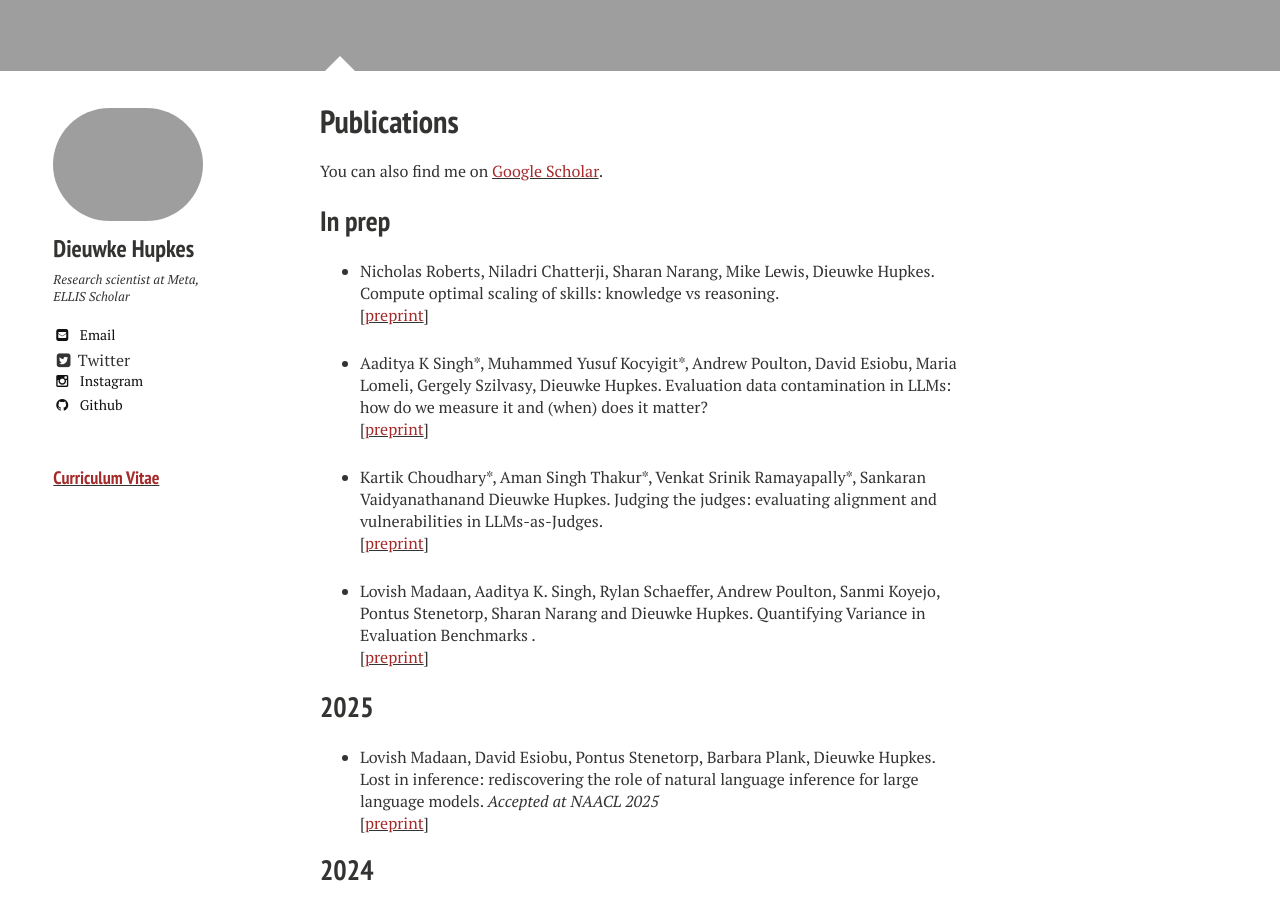
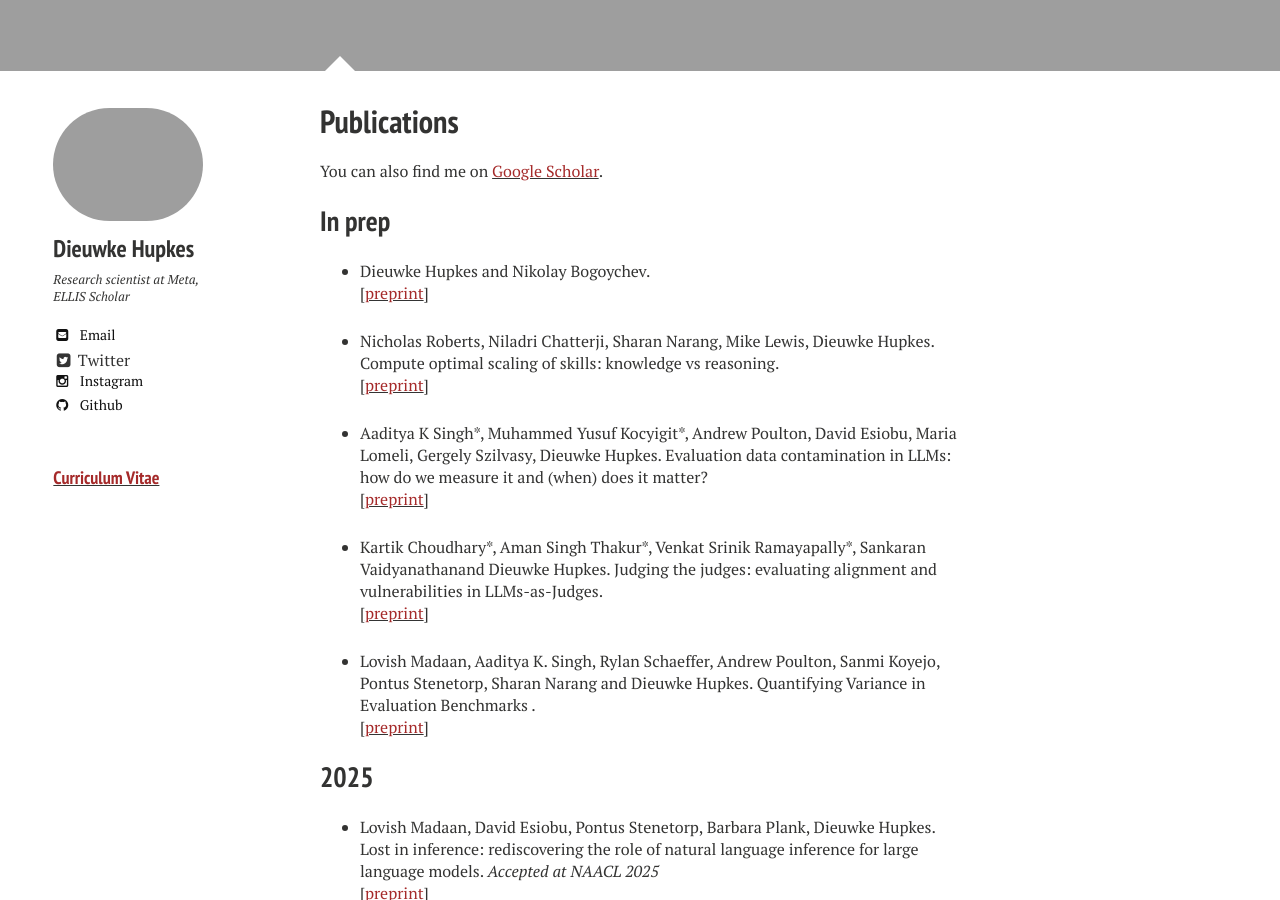
Before and after one commit to dieuwkehupkes/dieuwkehupkes.github.io, a Jekyll site: the page built from publications.md, in a window 1280 px wide and 900 px high, scrolled down 973 px. Built offline with Jekyll 4.4.1, drawn with Linux system fonts in a browser that asks for light colours; nearby versions of some CDN libraries.

Commit message:
Add multiloko pub

```diff
--- a/publications.md
+++ b/publications.md
@@ -13,6 +13,9 @@ image:
 You can also find me on <a href="https://scholar.google.com/citations?user=tAtSMTcAAAAJ&hl=en&oi=ao" target="_blank"><font color="brown">Google Scholar</font></a>.
 
 ## In prep
+
+* Dieuwke Hupkes and Nikolay Bogoychev.\\
+\[[<font color="brown">preprint</font>](https://arxiv.org/abs/2504.10356){:target="blank"}\]
 
 * Nicholas Roberts, Niladri Chatterji, Sharan Narang, Mike Lewis, Dieuwke Hupkes. Compute optimal scaling of skills: knowledge vs reasoning. \\
 \[[<font color="brown">preprint</font>](https://arxiv.org/abs/2503.10061){:target="blank"}\]
```
